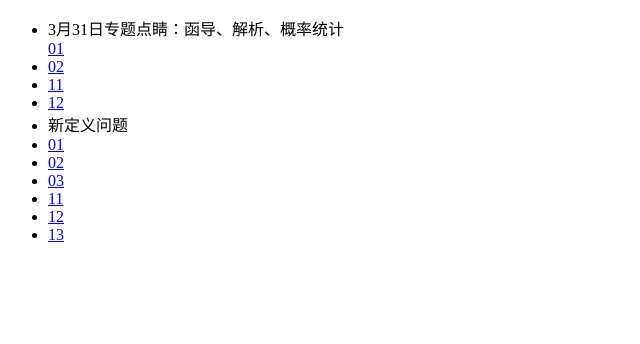
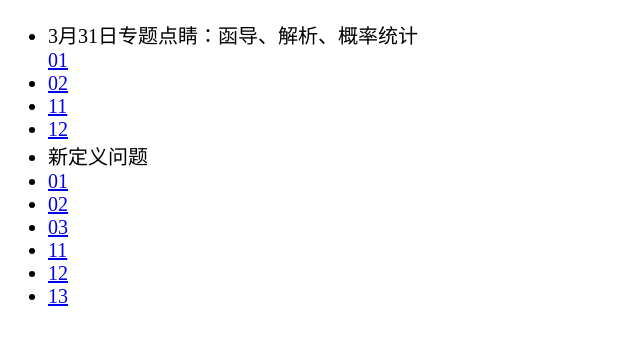
Before and after one commit to imjiong/imjiong.github.io, a plain HTML site: page index.html in a window 1280 px wide. Shown: the whole page, without its empty margins (0-640 px from the left). Drawn offline with Linux system fonts and the light colour scheme.

Commit message:
Update index.html

```diff
--- a/index.html
+++ b/index.html
@@ -23,4 +23,9 @@
             </ul>
         </div>
     </div>
+    <style>
+        html {
+            font: 20px "微软雅黑";
+        }
+    </style>
 </body>
```
